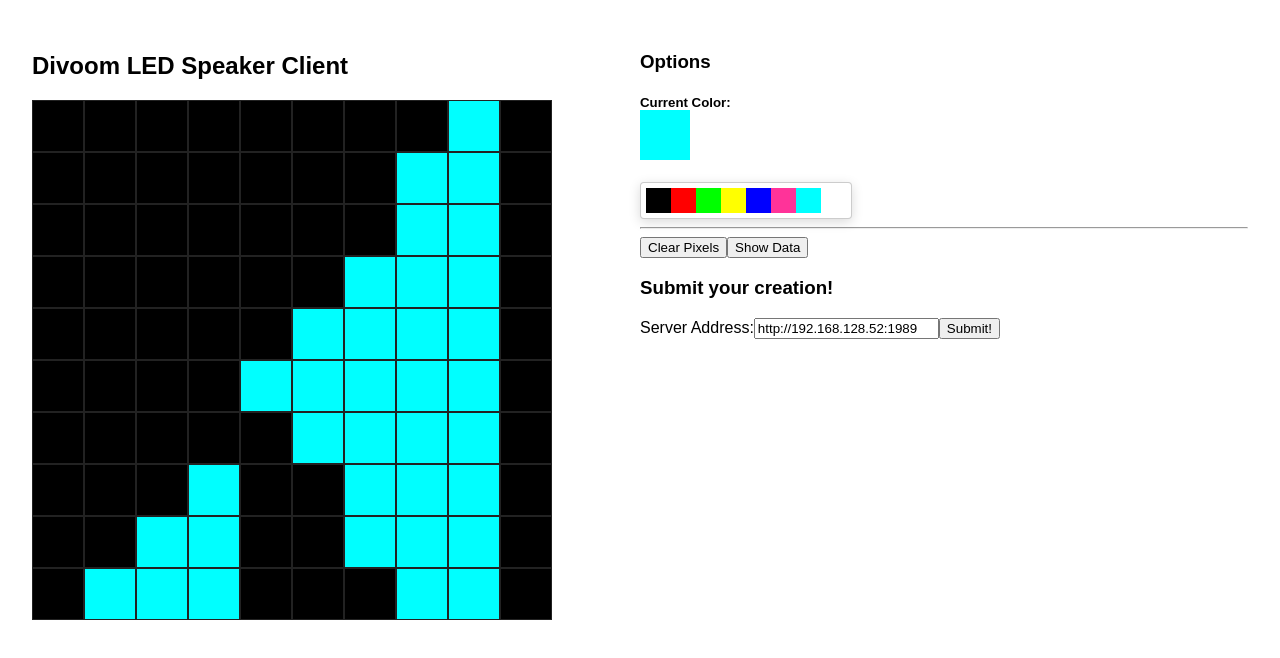
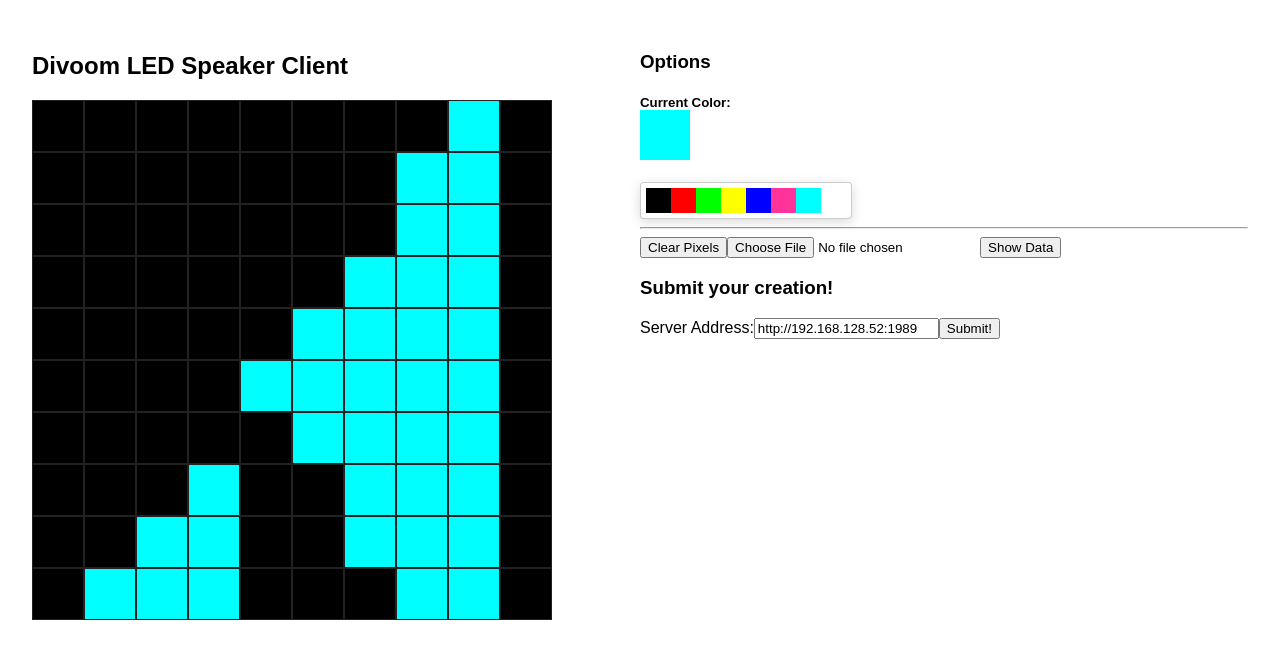
Before and after one commit to brettcrowell/divoom-client, a React (Create React App) app: page / in a window 1280 px wide. Shown: the top 658 px of the page. Built offline with nearby package versions, Linux system fonts and the light colour scheme.

Commit message:
rename generate to upload, utilize in main route

```diff
--- a/src/Client.js
+++ b/src/Client.js
@@ -4,6 +4,7 @@ import {GithubPicker} from 'react-color';
 import {postToDivoom} from "./divoomAdapterHelper";
 import {divoomToHex, hexToDivoom} from "./constants";
 import './Client.css';
+import UploadImage from "./UploadImage";
 
 class Client extends Component {
 
@@ -180,7 +181,8 @@ class Client extends Component {
           />
           <hr/>
           <button onClick={this.clearPixels}>Clear Pixels</button>
-          <button onClick={this.toggleData}>{showData ? "Hide" : "Show"} Data</button>
+          <UploadImage onUpload={this.updatePixelArray}/>
+        <button onClick={this.toggleData}>{showData ? "Hide" : "Show"} Data</button>
           <br/>
           {showData && ([
             <br/>,
--- a/src/Generate.js
+++ b/src/UploadImage.js
@@ -2,7 +2,7 @@ import React, {Component} from 'react';
 import {mapColorToPalette, rgbToHex} from "./util";
 import {hexToDivoom} from "./constants";
 
-class Generate extends Component {
+class UploadImage extends Component {
   constructor(props) {
     super(props);
     this.state = {pixelArray: []};
@@ -10,6 +10,8 @@ class Generate extends Component {
   }
 
   handleImageChange(e) {
+
+    const { onUpload } = this.props;
 
     e.preventDefault();
 
@@ -43,13 +45,12 @@ class Generate extends Component {
 
         const pixelArray = [];
 
-        for (var i = 0; i < data.length; i += 4) {
+        for (let i = 0; i < data.length; i += 4) {
           const mappedColor = mapColorToPalette(data[i], data[i + 1], data[i + 2]);
-          console.log(mappedColor);
           pixelArray.push(hexToDivoom[rgbToHex(mappedColor)] || 0);
         }
 
-        this.setState({ pixelArray });
+        onUpload({target: {value: pixelArray.join(" ")}});
 
       };
 
@@ -63,28 +64,14 @@ class Generate extends Component {
   }
 
   render() {
-    let {imagePreviewUrl} = this.state;
-    let $imagePreview = null;
-    if (imagePreviewUrl) {
-      $imagePreview = (<img src={imagePreviewUrl}/>);
-    } else {
-      $imagePreview = (
-        <div className="previewText">Please select an Image for Preview</div>);
-    }
-
     return (
-      <div className="previewComponent">
-        <input
-          className="fileInput"
-          type="file"
-          onChange={this.handleImageChange}
-        />
-        <div className="imgPreview">
-          /*{$imagePreview}*/
-        </div>
-      </div>
+      <input
+        className="fileInput"
+        type="file"
+        onChange={this.handleImageChange}
+      />
     )
   }
 }
 
-export default Generate;
+export default UploadImage;
```
